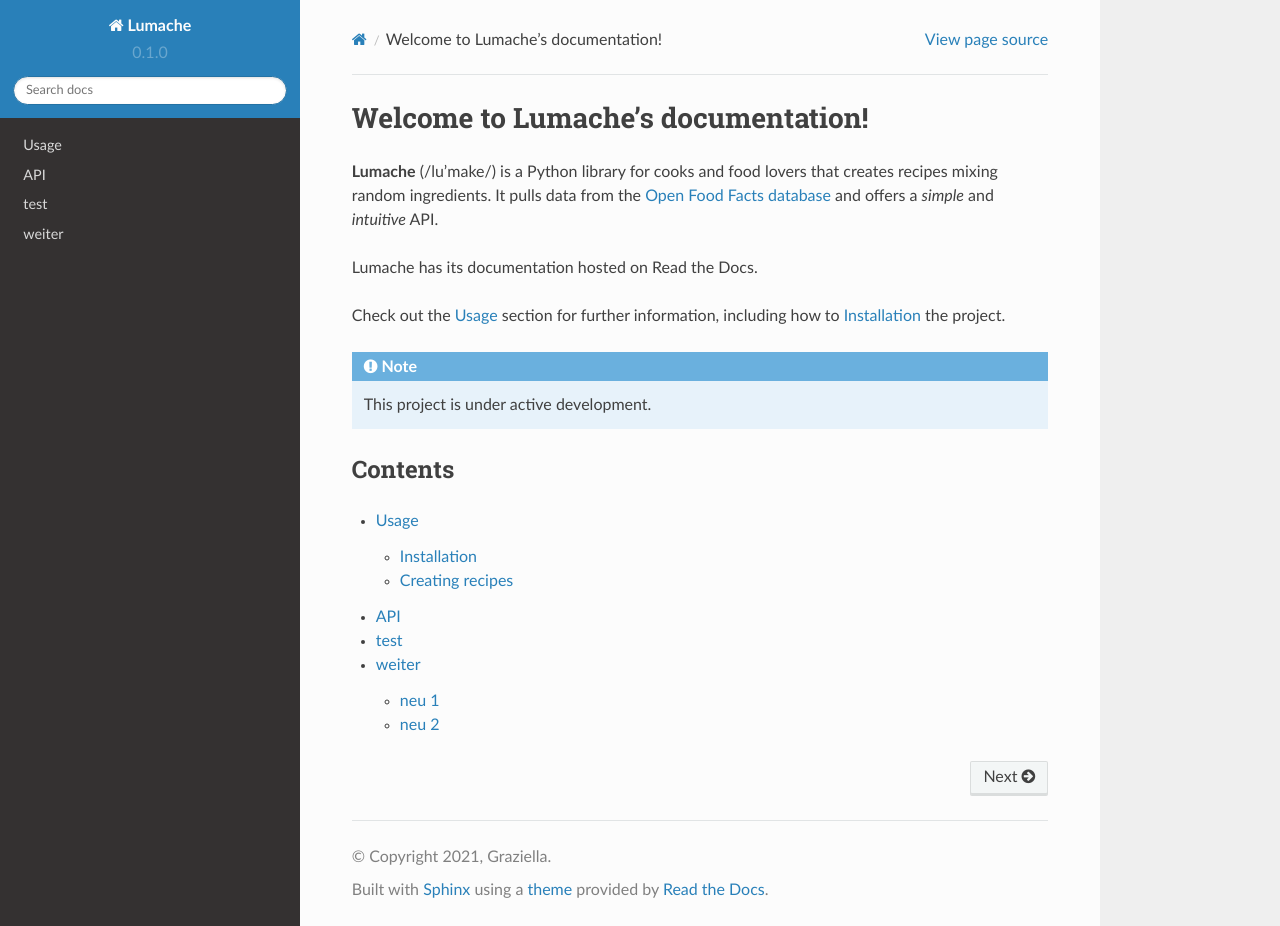
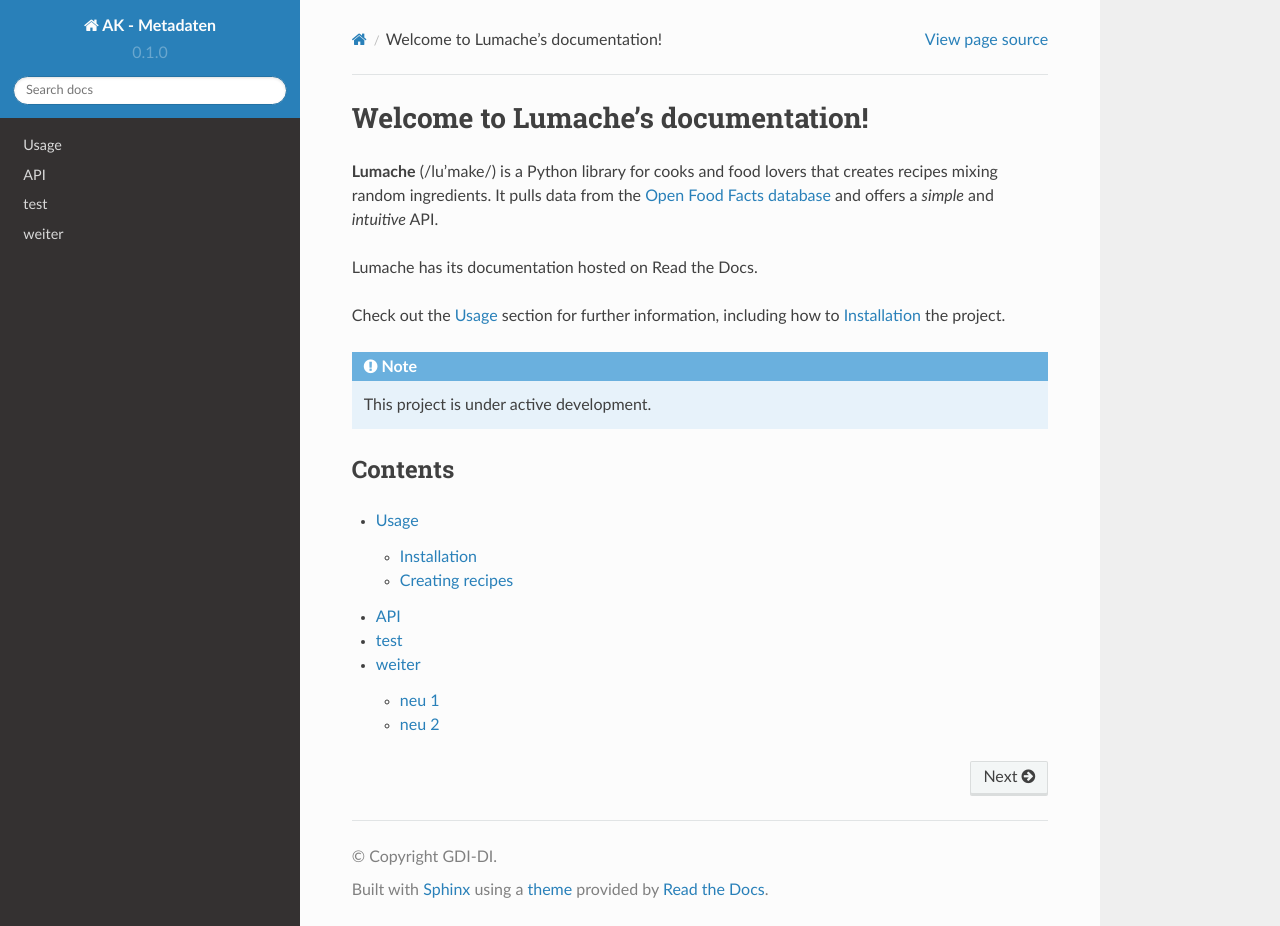
Before and after one commit to Don-King-Kong/rtd-tutorial, a Sphinx documentation site: the page built from docs/source/index.rst, in a window 1280 px wide and 926 px high. Built offline with Sphinx 7.4.7 and the Read the Docs theme 2.0.0, drawn with Linux system fonts in a browser that asks for light colours.

Commit message:
Update conf.py

```diff
--- a/docs/source/conf.py
+++ b/docs/source/conf.py
@@ -2,9 +2,9 @@
 
 # -- Project information
 
-project = 'Lumache'
-copyright = '2021, Graziella'
-author = 'Graziella'
+project = 'AK - Metadaten'
+copyright = 'GDI-DI'
+author = 'GDI-DE'
 
 release = '0.1'
 version = '0.1.0'
```
